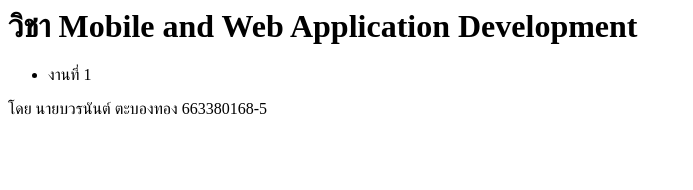
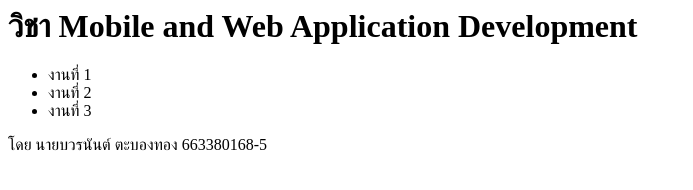
Before and after one commit to Meg007x/web2024, a plain HTML site: page index.html in a window 1280 px wide. Shown: the whole page, without its empty margins (0-693 px from the left). Drawn offline with Linux system fonts and the light colour scheme.

Commit message:
Update index.html

```diff
--- a/index.html
+++ b/index.html
@@ -4,6 +4,8 @@
         <h1> วิชา Mobile and Web Application Development</h1>
         <ul>
           <li> งานที่ 1 </li>
+          <li> งานที่ 2 </li>
+          <li> งานที่ 3 </li>
         </ul>
           โดย นายบวรนันต์ ตะบองทอง 663380168-5
   </body>
```
